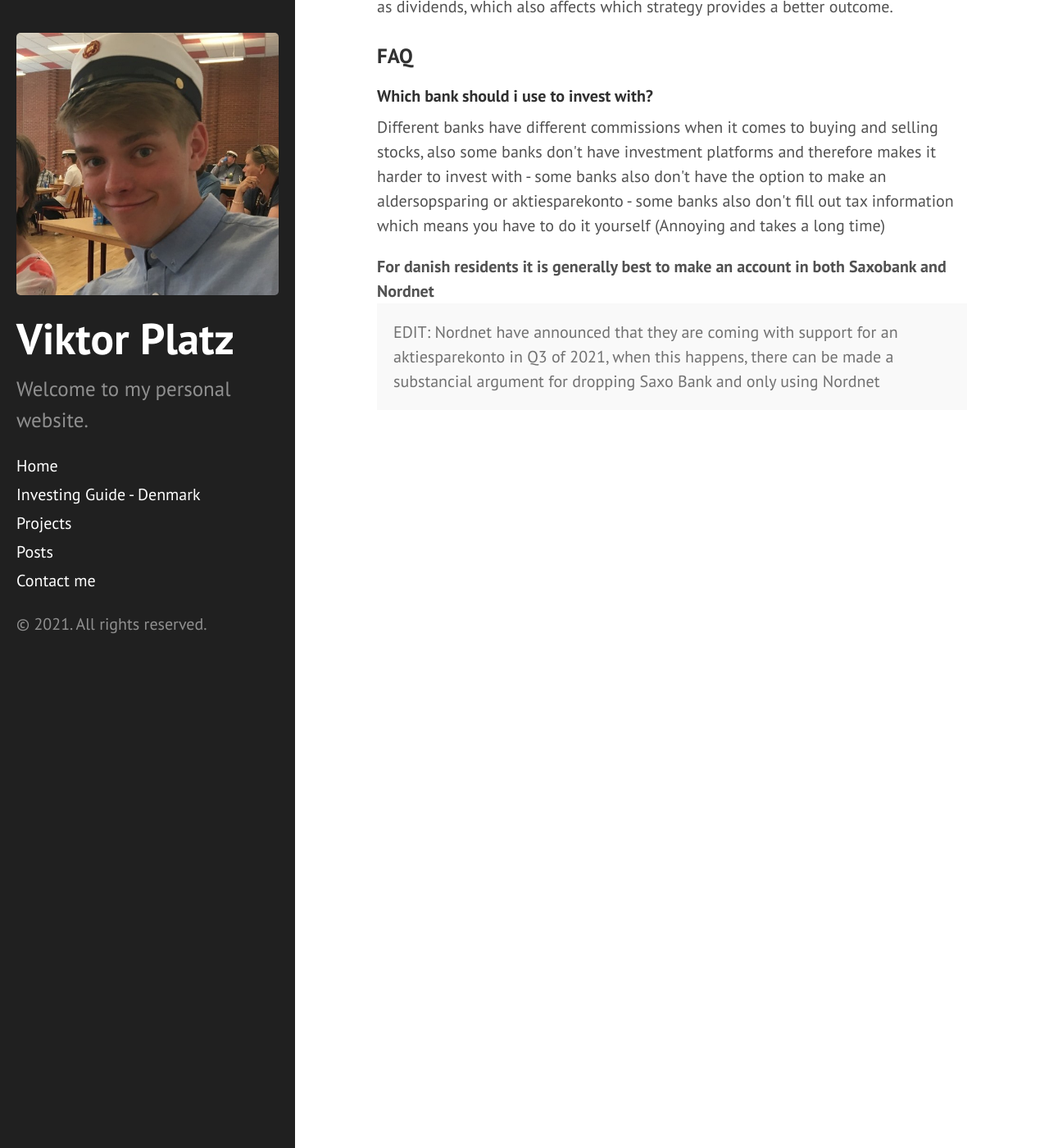
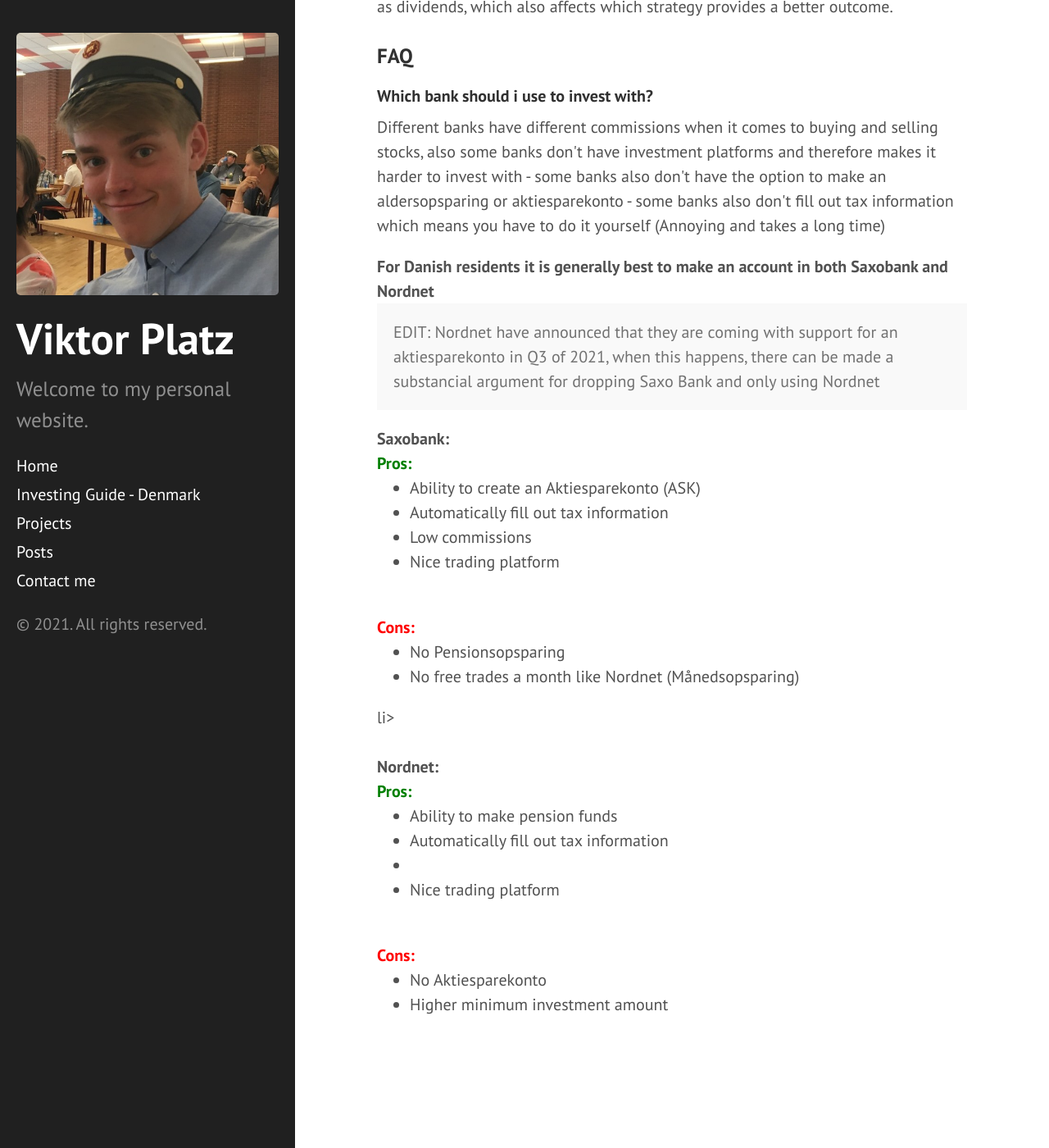
Before and after one commit to ViktorPlatz/redviktor.github.io, a Jekyll site: the page built from investingguide.html, in a window 1280 px wide and 1400 px high, scrolled down 3850 px. Shown: the whole window at 82% size. Built offline with Jekyll 4.4.1, drawn with Linux system fonts in a browser that asks for light colours.

Commit message:
Update investingguide.html

```diff
--- a/investingguide.html
+++ b/investingguide.html
@@ -32,7 +32,7 @@ If they <b>are</b> udbytte betalende (dividend paying) they are taxed based on t
 If they <b>are not</b> udbytte betalende (dividend paying) they are taxed based on the lagerprincip</p><br>
 
 <h2>Different investment accounts in denmark</h2>
-
+<br>
 
 <b>Aktiesparekonto is a completely separate account you can open through some banks which have different tax rules</b>
 <br>
@@ -74,14 +74,14 @@ If they <b>are not</b> udbytte betalende (dividend paying) they are taxed based
 <br>
 <ul>
 <li>NEEDS TO BE FINISHED!</li>
-</ul><br>
+</ul>
 
 <b>Kapitalpension was the old name for the aldersopsparing and has been discontinued - It is no longer possible to pay into this account.</b>
 
 <h3>Overview of different accounts:</h3>
 <img src="\images\investmentaccountoverview.jpg" alt="Investment account overview">
 <cite>Courtesy of Neovitami</cite>
-<cite>(Courtesy of </cite> <a href="https://imgur.com/user/Neovitami">Neovitami</a><cite>)</cite>
+<cite>(Courtesy of </cite> <a href="https://imgur.com/user/Neovitami">Neovitami</a><cite>)</cite><br>
 
 <h2>What should I invest in?</h2>
 
@@ -108,7 +108,47 @@ This is a simplified conclusion as there are a lot of factors which determine wh
    - some banks also don't have the option to make an aldersopsparing or aktiesparekonto - some banks also don't fill out tax information which means you have to do it yourself (Annoying and takes a long time)
 </p>
 
-<b>For danish residents it is generally best to make an account in both Saxobank and Nordnet</b>
+<b>For Danish residents it is generally best to make an account in both Saxobank and Nordnet</b>
 <p class="message">
   EDIT: Nordnet have announced that they are coming with support for an aktiesparekonto in Q3 of 2021, when this happens, there can be made a substancial argument for dropping Saxo Bank and only using Nordnet
 </p>
+
+<b>Saxobank:</b>
+<br>
+<b style="color:green">Pros:</b>
+<br>
+<ul>
+  <li>Ability to create an Aktiesparekonto (ASK)</li>
+  <li>Automatically fill out tax information</li>
+  <li>Low commissions</li>
+  <li>Nice trading platform</li>
+</ul>
+
+<br>
+<b style="color:red">Cons:</b>
+<br>
+<ul>
+  <li>No Pensionsopsparing</li>
+  <li>No free trades a month like Nordnet (Månedsopsparing)</ul>li>
+</ul>
+<br>
+<br>
+
+<b>Nordnet:</b>
+<br>
+<b style="color:green">Pros:</b>
+<br>
+<ul>
+  <li>Ability to make pension funds</li>
+  <li>Automatically fill out tax information</li>
+  <li></li>
+  <li>Nice trading platform</li>
+</ul>
+
+<br>
+<b style="color:red">Cons:</b>
+<br>
+<ul>
+  <li>No Aktiesparekonto</li>
+  <li>Higher minimum investment amount</li>
+</ul>
```
